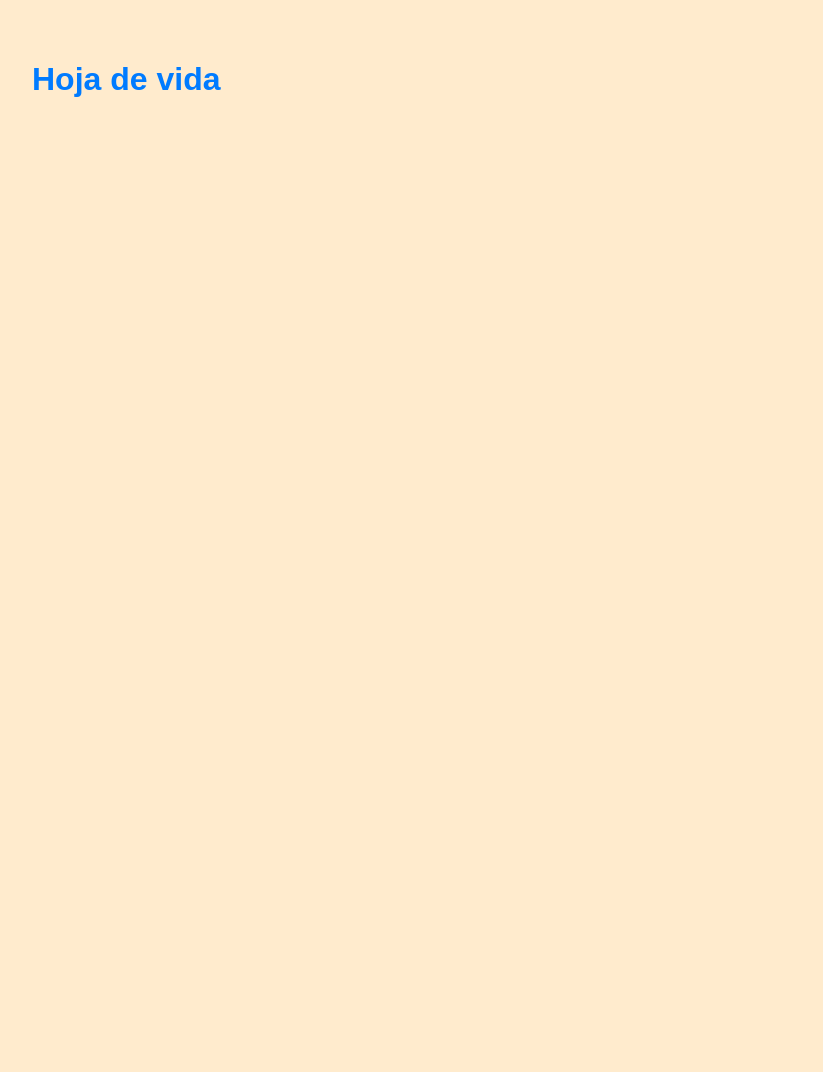
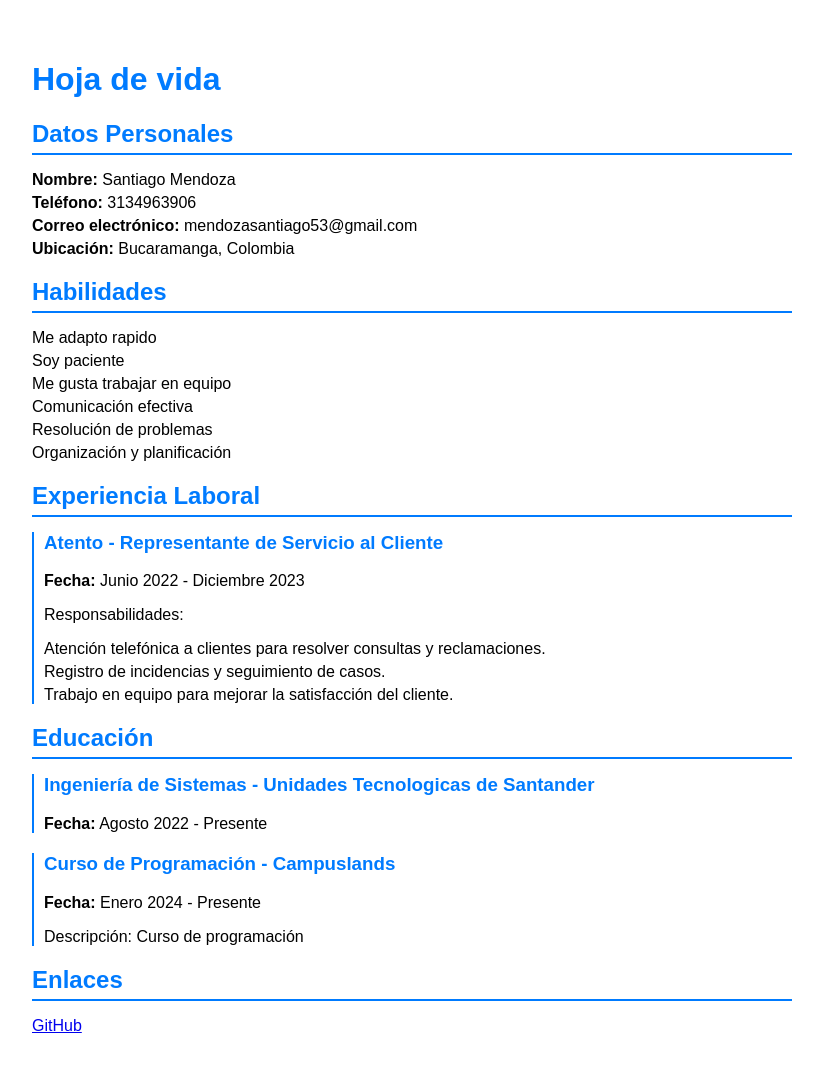
Before and after one commit to topetusam/html_mendozaTulio, a plain HTML site: page 2/index.html in a window 1280 px wide. Shown: the whole page, without its empty margins (228-1051 px from the left). Before the commit the page ends 800 px from the top, so only its background shows below. Drawn offline with Linux system fonts and the light colour scheme.

Commit message:
cuadrando contenido

```diff
--- a/2/index.html
+++ b/2/index.html
@@ -6,7 +6,7 @@
     <title>Hoja de vida</title>
     <style>
     body {
-        background-color: blanchedalmond;
+        background-color: #fff;
         font-family: Arial, Helvetica, sans-serif;
         color:black;
         max-width: 800px;
@@ -42,5 +42,61 @@
 </head>
 <body>
     <center></center><h1><b>Hoja de vida</b></h1></center>
+    <section>
+        <h2>Datos Personales</h2>
+        <ul>
+            <li><strong>Nombre:</strong> Santiago Mendoza</li>
+            <li><strong>Teléfono:</strong> 3134963906</li>
+            <li><strong>Correo electrónico:</strong> mendozasantiago53@gmail.com</li>
+            <li><strong>Ubicación:</strong> Bucaramanga, Colombia</li>
+        </ul>
+    </section>
+
+    <section>
+        <h2>Habilidades</h2>
+        <ul>
+            <li>Me adapto rapido</li>
+            <li>Soy paciente</li>
+            <li>Me gusta trabajar en equipo</li>
+            <li>Comunicación efectiva</li>
+            <li>Resolución de problemas</li>
+            <li>Organización y planificación</li>
+        </ul>
+    </section>
+
+    <section>
+        <h2>Experiencia Laboral</h2>
+        <div class="experiencia-item">
+            <h3>Atento - Representante de Servicio al Cliente</h3>
+            <p><strong>Fecha:</strong> Junio 2022 - Diciembre 2023</p>
+            <p>Responsabilidades:
+                <ul>
+                    <li>Atención telefónica a clientes para resolver consultas y reclamaciones.</li>
+                    <li>Registro de incidencias y seguimiento de casos.</li>
+                    <li>Trabajo en equipo para mejorar la satisfacción del cliente.</li>
+                </ul>
+            </p>
+        </div>
+    </section>
+
+    <section>
+        <h2>Educación</h2>
+        <div class="experiencia-item">
+            <h3>Ingeniería de Sistemas - Unidades Tecnologicas de Santander</h3>
+            <p><strong>Fecha:</strong> Agosto 2022 - Presente</p>
+        </div>
+        <div class="experiencia-item">
+            <h3>Curso de Programación - Campuslands</h3>
+            <p><strong>Fecha:</strong> Enero 2024 - Presente</p>
+            <p>Descripción: Curso de programación</p>
+        </div>
+    </section>
+
+    <section>
+        <h2>Enlaces</h2>
+        <ul>
+            <li><a href="https://github.com/topetusam" target="_blank">GitHub</a></li>
+        </ul>
+    </section>
 </body>
 </html>
```
